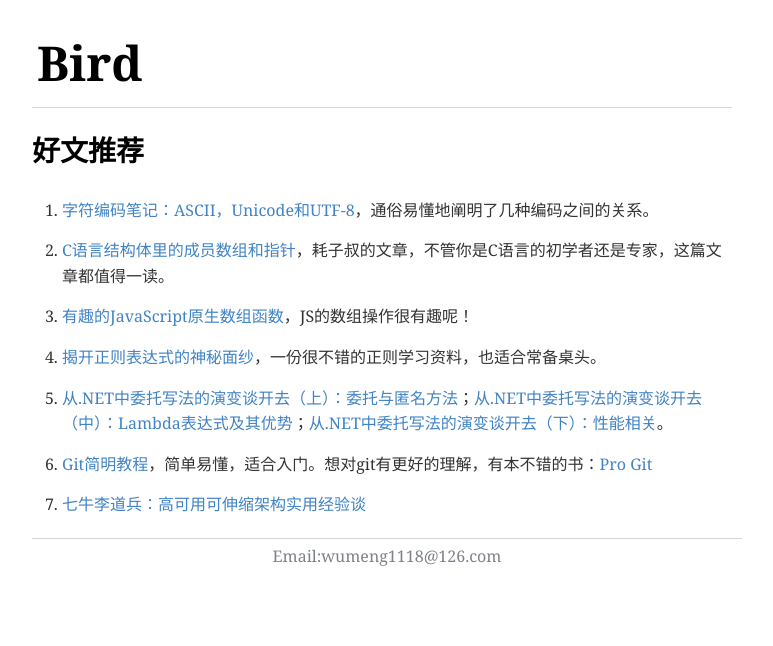
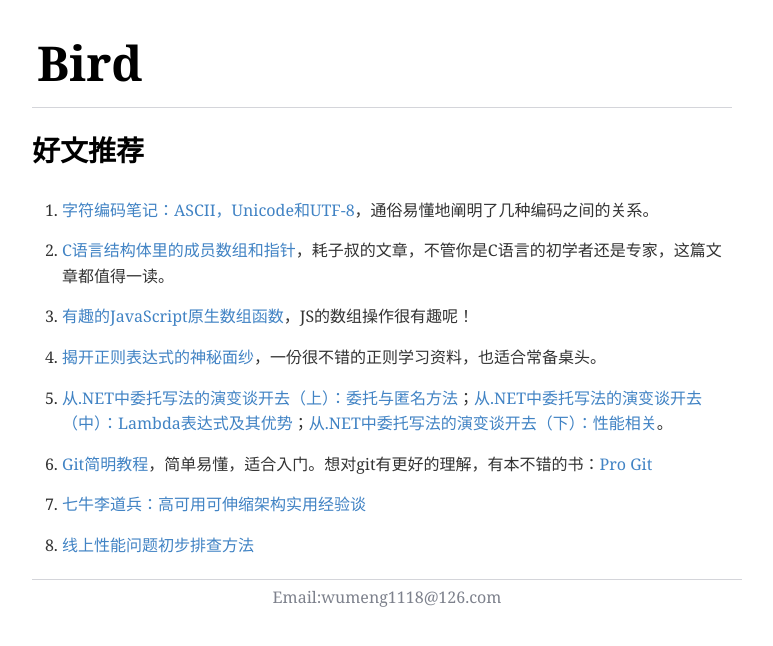
Before and after one commit to Qing-Shuang/Bird, a Jekyll site: the page built from _posts/Other/2014-09-22-recommendation.md, in a window 1280 px wide. Shown: the top 646 px of the page, without its empty margins (258-1031 px from the left). Built offline with Jekyll 4.4.1, drawn with Linux system fonts in a browser that asks for light colours; Markdown is read by kramdown in place of the engine named in the settings.

Commit message:
Update 2014-09-22-recommendation.md

```diff
--- a/_posts/Other/2014-09-22-recommendation.md
+++ b/_posts/Other/2014-09-22-recommendation.md
@@ -19,3 +19,5 @@ title: 好文推荐
 6. [Git简明教程](http://rogerdudler.github.io/git-guide/index.zh.html)，简单易懂，适合入门。想对git有更好的理解，有本不错的书：[Pro Git](http://iissnan.com/progit/)
 
 7. [七牛李道兵：高可用可伸缩架构实用经验谈](http://segmentfault.com/a/1190000002627554?utm_source=Weibo&utm_medium=shareLink&utm_campaign=socialShare)
+
+8. [线上性能问题初步排查方法](http://ifeve.com/find-bug-online/)
```
